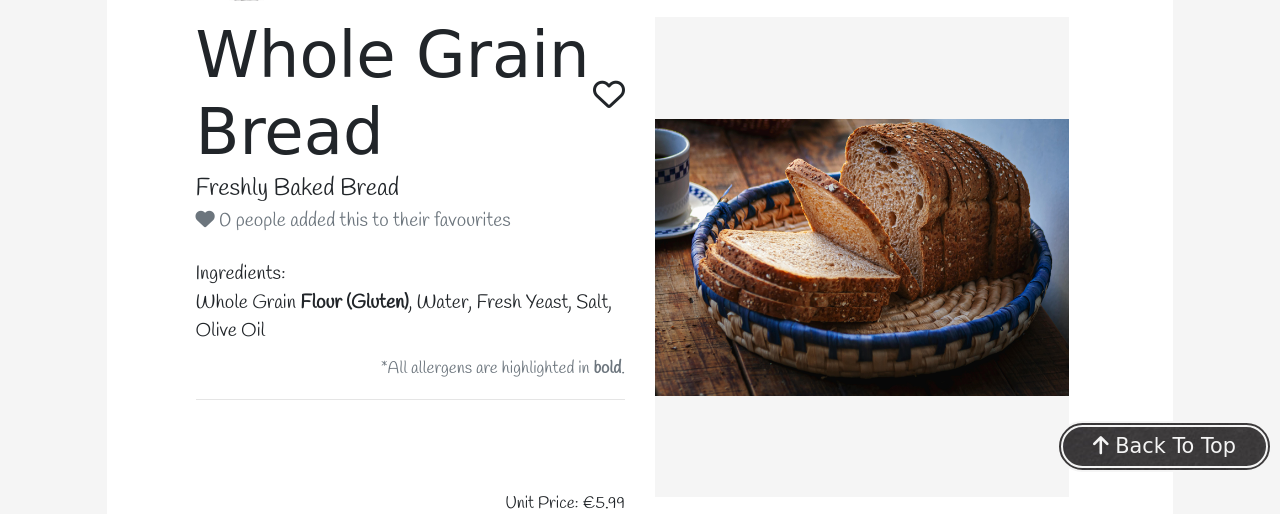
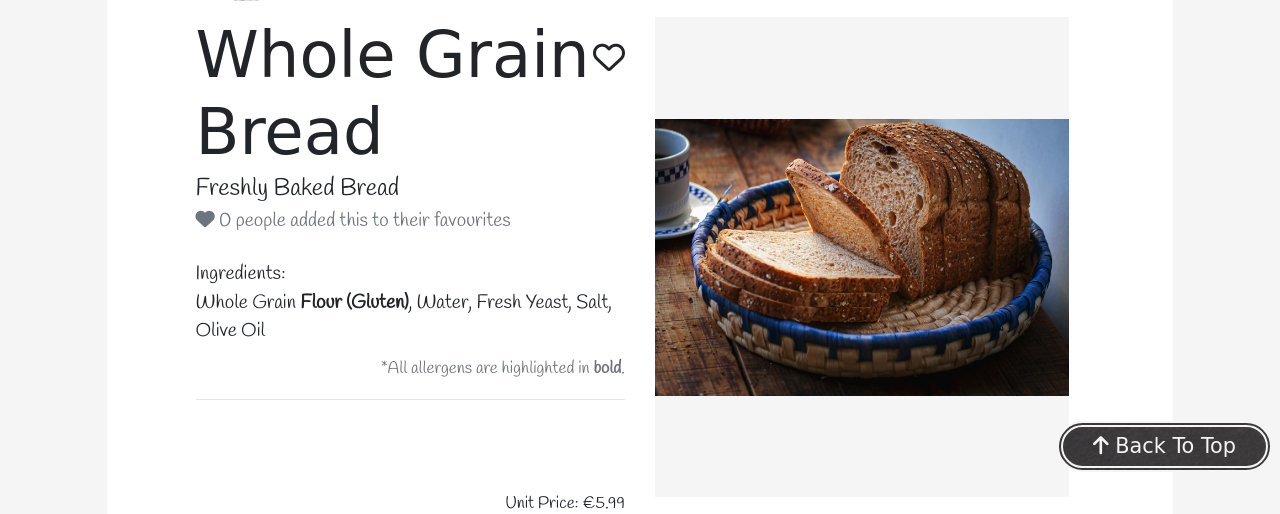
Before and after one commit to ShaneByrne0963/bake-it-up, a Django app: a page that uses products/templates/products/product_detail.html in a window 1280 px wide. Shown: the part 378-892 px from the top of the page. Run offline with Django 5.2, Linux system fonts and the light colour scheme; data comes from the database, SQL or seed files in the repository; some libraries are stand-ins or nearby versions; some web fonts are replaced.

Commit message:
Update positioning of favourites button in product detail page

```diff
--- a/products/templates/products/product_detail.html
+++ b/products/templates/products/product_detail.html
@@ -12,9 +12,9 @@
         <div class="row">
             <div id="product-properties" class="col-12 col-md-10 col-lg-5 offset-md-1 pl-md-0">
                 <div>
-                    <div class="d-flex align-items-center justify-content-between">
+                    <div class="d-flex align-items-start justify-content-between">
                         <h1 class="mb-0">{{ product.display_name }}</h1>
-                        <i id="add-to-favourites" class="fa-regular fa-heart"></i>
+                        <i id="add-to-favourites" class="fa-regular fa-heart mt-4"></i>
                     </div>
                     <div id="product-detail-category">{{ product.category }}</div>
                     <div class="text-muted mb-4">
```
